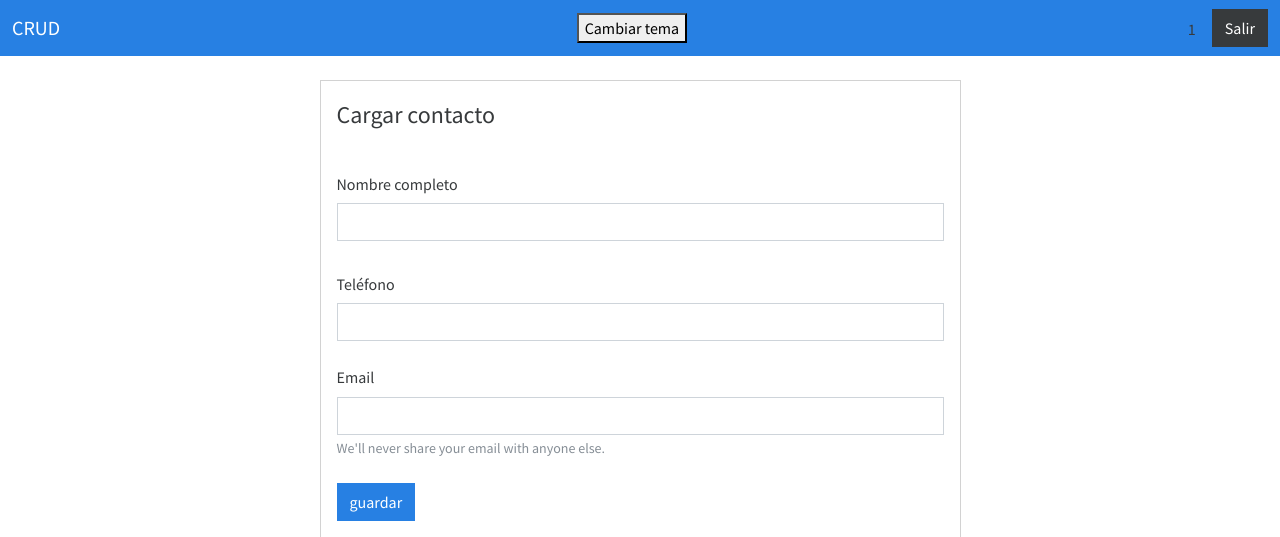
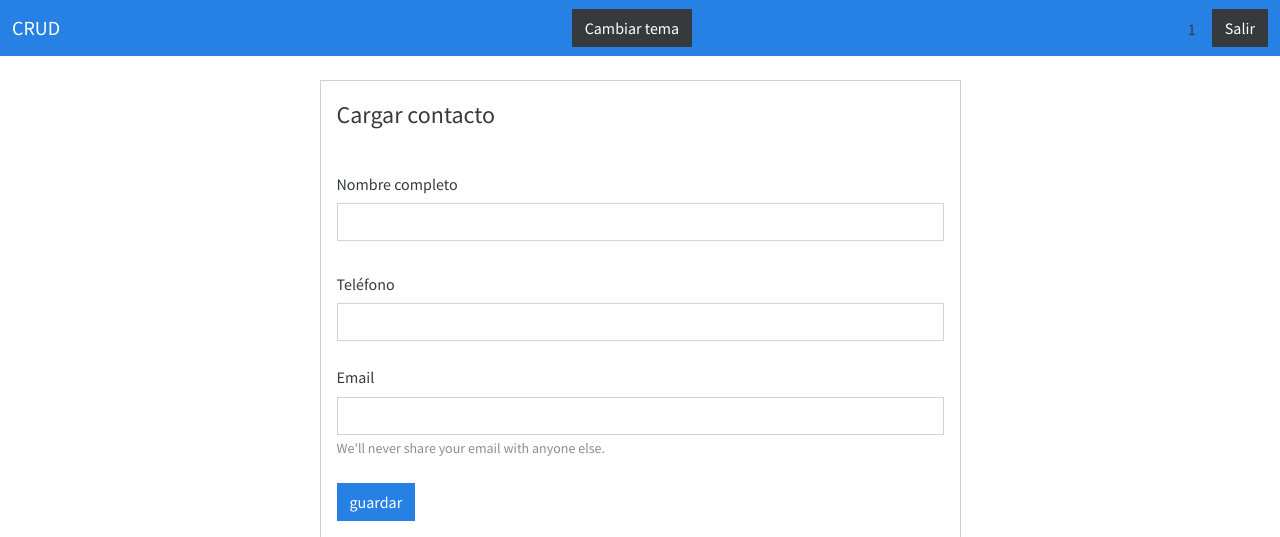
Before and after one commit to zadasa-u/docker_iot, a Flask app: page / in a window 1280 px wide. Shown: the top 537 px of the page. Run offline with Flask 3, Linux system fonts and the light colour scheme; the visitor is signed in with stand-in values (Sample User, id 1); data that the repository does not hold is empty; some libraries are stand-ins or nearby versions.

Commit message:
Boton dark

```diff
--- a/crud/templates/layout.html
+++ b/crud/templates/layout.html
@@ -28,7 +28,7 @@
       <!--#####################################################################-->
       {% if session.get("user_id") %}
       <form id='temaForm' action="{{url_for('cambiar_tema')}}" method="POST">
-        <button type="submit">Cambiar tema</button>
+        <button class="btn btn-dark" type="submit">Cambiar tema</button>
       </form>
       {% endif %}
       <!--#####################################################################-->
```
